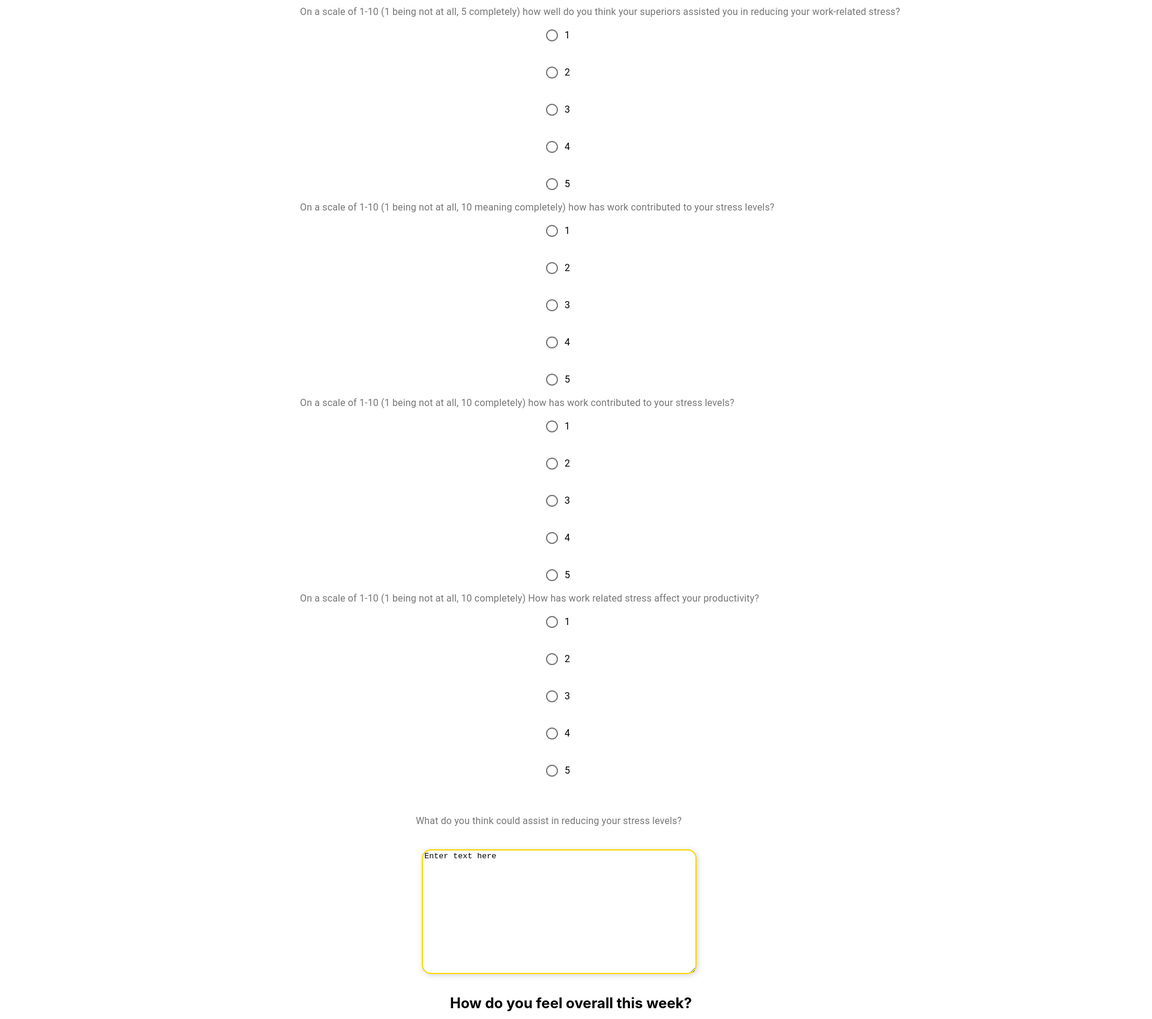
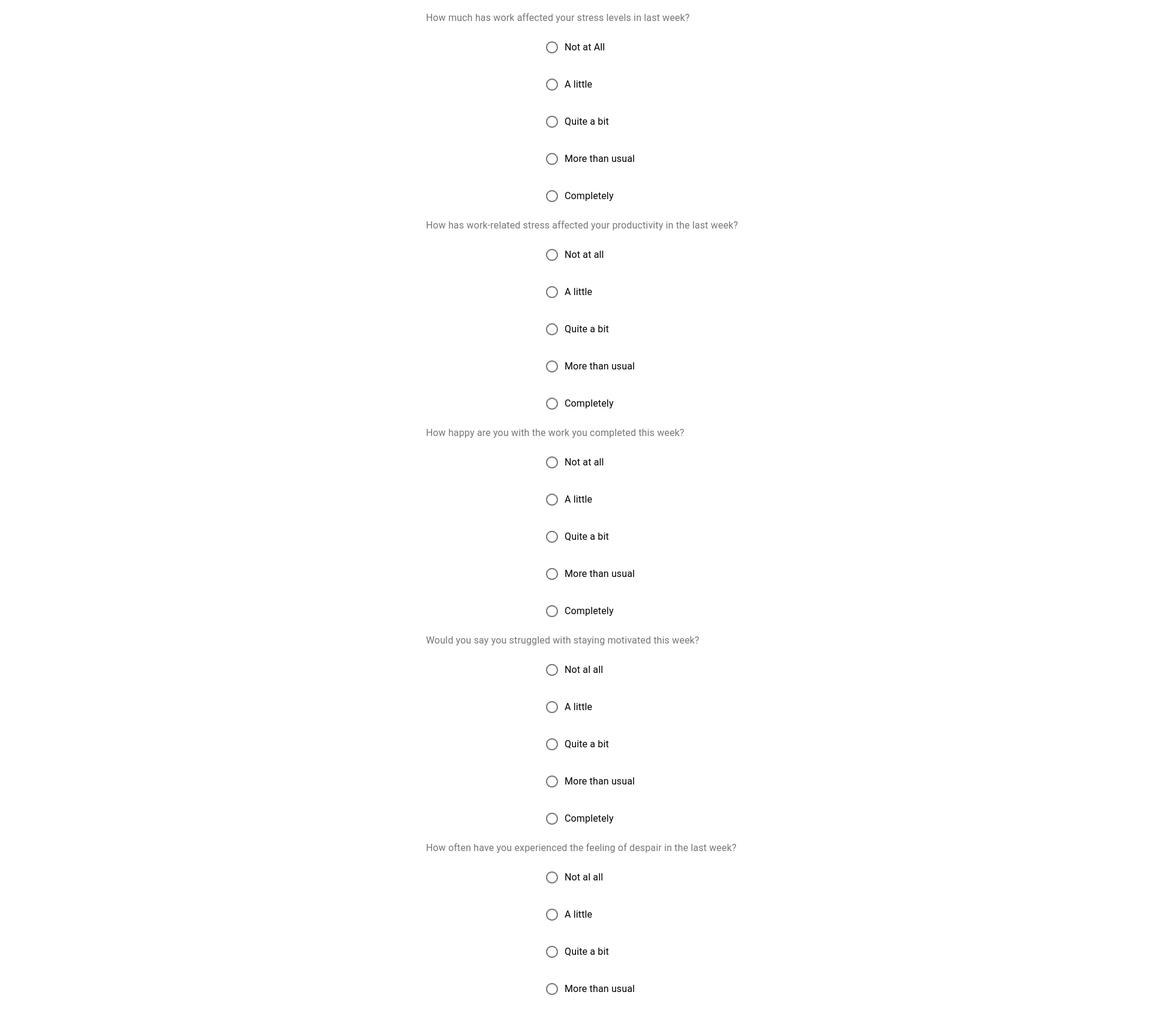
Before and after one commit to vandensp/Work-From-Home-Team-09, a React (Create React App) app: page /Mood in a window 1280 px wide. Shown: the part 220-1919 px from the top of the page at 60% size, 1920 px wide, since content can reach past the window. Built offline with nearby package versions, Linux system fonts and the light colour scheme.

Commit message:
fixed questions

```diff
--- a/src/App.css
+++ b/src/App.css
@@ -245,12 +245,54 @@ nav li{
   left: 500px;
 }
 
+
+
 .commentBox{
   height: 200px;
   width: 450px;
   border: 2px solid gold;
   position: relative;
-  right: 240px;
+  right: 230px;
+  margin-top: 100px;
+  margin-bottom: 10px;
+  border-radius: 15px;
+  filter: drop-shadow( 2px 2px 5px lightgray);
+
+}
+
+.commentBox3{
+  height: 200px;
+  width: 450px;
+  border: 2px solid gold;
+  position: relative;
+  right: 420px;
+  margin-top: 100px;
+  margin-bottom: 10px;
+  border-radius: 15px;
+  filter: drop-shadow( 2px 2px 5px lightgray);
+
+}
+
+.commentBox1{
+  height: 200px;
+  width: 450px;
+  border: 2px solid gold;
+  position: relative;
+  right: 270px;
+  margin-top: 100px;
+  margin-bottom: 10px;
+  border-radius: 15px;
+  filter: drop-shadow( 2px 2px 5px lightgray);
+
+}
+
+
+.commentBox2{
+  height: 200px;
+  width: 450px;
+  border: 2px solid gold;
+  position: relative;
+  right: 200px;
   margin-top: 100px;
   margin-bottom: 10px;
   border-radius: 15px;
@@ -277,12 +319,12 @@ nav li{
 
 .moodText1{
   position: relative;
-  left: 250px;
+  left: 150px;
 }
 
 .moodText2{
   position: relative;
-  left: 193px;
+  left: 200px;
   top: 45px;
 }
 
--- a/src/components/Mood.js
+++ b/src/components/Mood.js
@@ -23,6 +23,12 @@ export default function Mood() {
         padding: "10px"
     };
 
+    let qStyle = {
+        position: "relative",
+        left: "200px",
+        padding: "10px"
+    };
+
 
     return (
         <div>
@@ -32,14 +38,14 @@ export default function Mood() {
             <Heading/>
                 <h1 className="headingStyle">Mood Check-In</h1>
         <FormControl className="form" component="fieldset">
-            <FormLabel component="legend">On a scale of 1-10 (1 being not at all, 5 completely) how well do you think your superiors assisted you in reducing your work-related stress?
-            </FormLabel>
+            <FormLabel style={qStyle} component="legend">How much has work affected your stress levels in last week?</FormLabel>
+
             <RadioGroup aria-label="q1r" name="question1" value={value} onChange={handleChange}>
-                <FormControlLabel style={formStyle} value="absolutely not" control={<Radio />} label="1" />
-                <FormControlLabel style={formStyle} value="no" control={<Radio />} label="2" />
-                <FormControlLabel style={formStyle} value="no opinion" control={<Radio />} label="3" />
-                <FormControlLabel style={formStyle} value="yes" control={<Radio />} label="4" />
-                <FormControlLabel style={formStyle} value="absolutely" control={<Radio />} label="5" />
+                <FormControlLabel style={formStyle} value="absolutely not" control={<Radio />} label="Not at All" />
+                <FormControlLabel style={formStyle} value="no" control={<Radio />} label="A little" />
+                <FormControlLabel style={formStyle} value="no opinion" control={<Radio />} label="Quite a bit" />
+                <FormControlLabel style={formStyle} value="yes" control={<Radio />} label="More than usual" />
+                <FormControlLabel style={formStyle} value="absolutely" control={<Radio />} label="Completely" />
 
             </RadioGroup>
         </FormControl>
@@ -48,55 +54,131 @@ export default function Mood() {
 
                     <div className="form">
                 <FormControl    component="fieldset">
-                    <FormLabel component="legend">On a scale of 1-10 (1 being not at all, 10 meaning completely) how has work contributed to your stress levels?</FormLabel>
+                    <FormLabel style={qStyle} component="legend">How has work-related stress affected your productivity in the last week?</FormLabel>
                     <RadioGroup aria-label="q2" name="question2" value={value} onChange={handleChange}>
-                        <FormControlLabel style={formStyle} value="heck no" control={<Radio />} label="1" />
-                        <FormControlLabel style={formStyle} value="nope" control={<Radio />} label="2" />
-                        <FormControlLabel style={formStyle} value="maybe" control={<Radio />} label="3" />
-                        <FormControlLabel style={formStyle} value="yeah" control={<Radio />} label="4" />
-                        <FormControlLabel style={formStyle} value="heck yes" control={<Radio />} label="5" />
+                        <FormControlLabel style={formStyle} value="heck no" control={<Radio />} label="Not at all" />
+                        <FormControlLabel style={formStyle} value="nope" control={<Radio />} label="A little" />
+                        <FormControlLabel style={formStyle} value="maybe" control={<Radio />} label="Quite a bit" />
+                        <FormControlLabel style={formStyle} value="yeah" control={<Radio />} label="More than usual" />
+                        <FormControlLabel style={formStyle} value="heck yes" control={<Radio />} label="Completely" />
 
                     </RadioGroup>
                 </FormControl>
             </div>
 
             <FormControl className="form"  component="fieldset">
-                <FormLabel component="legend">On a scale of 1-10 (1 being not at all, 10 completely) how has work contributed to your stress levels?</FormLabel>
+                <FormLabel style={qStyle} component="legend">How happy are you with the work you completed this week?</FormLabel>
                 <RadioGroup aria-label="q2" name="question2" value={value} onChange={handleChange}>
-                    <FormControlLabel style={formStyle} value="heck no1" control={<Radio />} label="1" />
-                    <FormControlLabel style={formStyle} value="no1" control={<Radio />} label="2" />
-                    <FormControlLabel style={formStyle} value="maybe1" control={<Radio />} label="3" />
-                    <FormControlLabel style={formStyle} value="yes1" control={<Radio />} label="4" />
-                    <FormControlLabel style={formStyle} value="heck yes1" control={<Radio />} label="5" />
+                    <FormControlLabel style={formStyle} value="heck no1" control={<Radio />} label="Not at all" />
+                    <FormControlLabel style={formStyle} value="no1" control={<Radio />} label="A little" />
+                    <FormControlLabel style={formStyle} value="maybe1" control={<Radio />} label="Quite a bit" />
+                    <FormControlLabel style={formStyle} value="yes1" control={<Radio />} label="More than usual" />
+                    <FormControlLabel style={formStyle} value="heck yes1" control={<Radio />} label="Completely" />
 
                 </RadioGroup>
             </FormControl>
             </div>
 
             <FormControl className="form"  component="fieldset">
-                <FormLabel component="legend"> On a scale of 1-10 (1 being not at all, 10 completely) How has work related stress affect your productivity?</FormLabel>
+                <FormLabel style={qStyle} component="legend"> Would you say you struggled with staying motivated this week?</FormLabel>
                 <RadioGroup aria-label="q2" name="question2" value={value} onChange={handleChange}>
-                    <FormControlLabel style={formStyle} value="heck no2" control={<Radio />} label="1" />
-                    <FormControlLabel style={formStyle} value="no2" control={<Radio />} label="2" />
-                    <FormControlLabel style={formStyle} value="maybe2" control={<Radio />} label="3" />
-                    <FormControlLabel style={formStyle} value="yes2" control={<Radio />} label="4" />
-                    <FormControlLabel style={formStyle} value="heck yes2" control={<Radio />} label="5" />
+                    <FormControlLabel style={formStyle} value="heck no2" control={<Radio />} label="Not al all" />
+                    <FormControlLabel style={formStyle} value="no2" control={<Radio />} label="A little" />
+                    <FormControlLabel style={formStyle} value="maybe2" control={<Radio />} label="Quite a bit" />
+                    <FormControlLabel style={formStyle} value="yes2" control={<Radio />} label="More than usual" />
+                    <FormControlLabel style={formStyle} value="heck yes2" control={<Radio />} label="Completely" />
 
                 </RadioGroup>
             </FormControl>
 
+                <div>
+
+                <FormControl className="form"  component="fieldset">
+                    <FormLabel style={qStyle} component="legend"> How often have you experienced the feeling of despair in the last week?</FormLabel>
+                    <RadioGroup aria-label="q2" name="question2" value={value} onChange={handleChange}>
+                        <FormControlLabel style={formStyle} value="heck no3" control={<Radio />} label="Not al all" />
+                        <FormControlLabel style={formStyle} value="no3" control={<Radio />} label="A little" />
+                        <FormControlLabel style={formStyle} value="maybe3" control={<Radio />} label="Quite a bit" />
+                        <FormControlLabel style={formStyle} value="yes3" control={<Radio />} label="More than usual" />
+                        <FormControlLabel style={formStyle} value="heck yes3" control={<Radio />} label="Completely" />
+
+                    </RadioGroup>
+                </FormControl>
+                </div>
+
+                <div>
+                <FormControl className="form"  component="fieldset">
+                    <FormLabel style={qStyle} component="legend"> How often would say experienced joy?</FormLabel>
+                    <RadioGroup aria-label="q2" name="question2" value={value} onChange={handleChange}>
+                        <FormControlLabel style={formStyle} value="heck no4" control={<Radio />} label="Not al all" />
+                        <FormControlLabel style={formStyle} value="no4" control={<Radio />} label="A little" />
+                        <FormControlLabel style={formStyle} value="maybe4" control={<Radio />} label="Quite a bit" />
+                        <FormControlLabel style={formStyle} value="yes4" control={<Radio />} label="More than usual" />
+                        <FormControlLabel style={formStyle} value="heck yes4" control={<Radio />} label="Completely" />
+
+                    </RadioGroup>
+                </FormControl>
+            </div>
+
+                <div>
+
+                    <FormControl className="form"  component="fieldset">
+                        <FormLabel style={qStyle} component="legend">What do you look forward to next week?</FormLabel>
+                        <RadioGroup aria-label="q2" name="question2" value={value} onChange={handleChange}>
+                            <FormControlLabel style={formStyle} value="heck no5" control={<Radio />} label="Not al all" />
+                            <FormControlLabel style={formStyle} value="no5" control={<Radio />} label="A little" />
+                            <FormControlLabel style={formStyle} value="maybe5" control={<Radio />} label="Quite a bit" />
+                            <FormControlLabel style={formStyle} value="yes5" control={<Radio />} label="More than usual" />
+                            <FormControlLabel style={formStyle} value="heck yes5" control={<Radio />} label="Completely" />
+
+                        </RadioGroup>
+                    </FormControl>
+
+
+                </div>
+
+
+
             <div className="form">
                 <FormControl component="fieldset">
-                    <FormLabel className="moodText2" component="legend">What do you think could assist in reducing your stress levels?</FormLabel>
+                    <FormLabel className="moodText2" component="legend">What steps could your superiors take to relieve or decrease your work-related stress?</FormLabel>
 
                 </FormControl>
-                <textarea className="commentBox" name="comment">Enter text here</textarea>
+                <textarea className="commentBox3" name="comment">Enter text here</textarea>
 
             </div>
 
+                <div className="form">
+                    <FormControl component="fieldset">
+                        <FormLabel className="moodText2" component="legend">What song would you say describes your mood this week?</FormLabel>
+
+                    </FormControl>
+                    <textarea className="commentBox" name="comment">Enter text here</textarea>
+
+                </div>
+
+                <div className="form">
+                    <FormControl component="fieldset">
+                        <FormLabel className="moodText2" component="legend"> What do you look forward to next week? Any further comments?
+                        </FormLabel>
+
+                    </FormControl>
+                    <textarea className="commentBox1" name="comment">Enter text here</textarea>
+
+                </div>
+
+                <div className="form">
+                    <FormControl component="fieldset">
+                        <FormLabel className="moodText2" component="legend"> Overall would you say this was successful work week?</FormLabel>
+
+                    </FormControl>
+                    <textarea className="commentBox2" name="comment">Enter text here</textarea>
+
+                </div>
+
             <div className="form">
 
-                <h2 className="moodText1">How do you feel overall this week?</h2>
+                <h2 className="moodText1">What would you say is your overall mood for the week?</h2>
                 <img  className="moodImg" src={happy} alt="happy"/>
                 <img className="moodImg" src={angry} alt="angry"/>
                 <img className="moodImg" src={sad} alt="sad"/>
```
